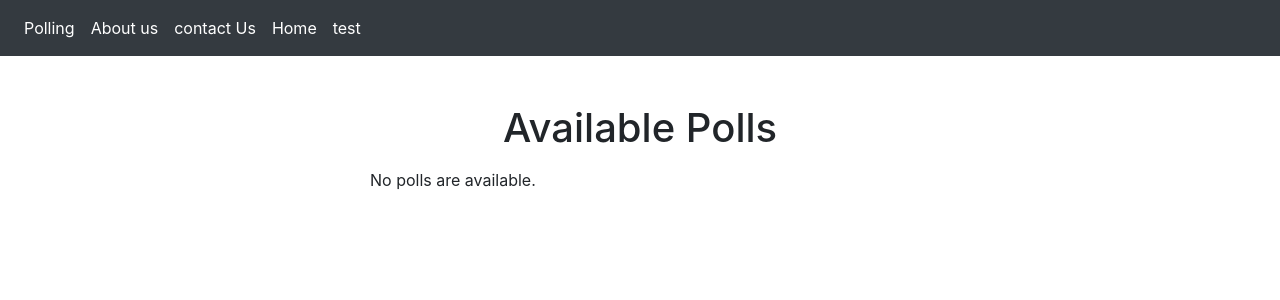
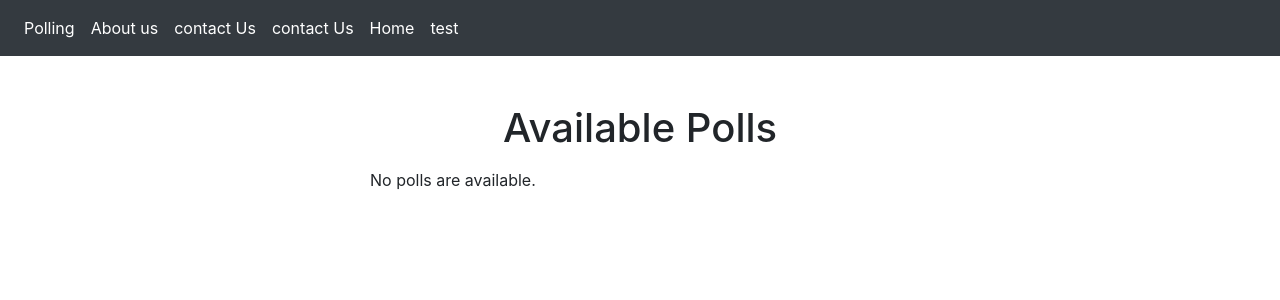
Before and after one commit to ka1antarBAB/Django_polling_project, a Django app: page /polls/ in a window 1280 px wide. Shown: the top 300 px of the page. Run offline with Django 3.2, Linux system fonts and the light colour scheme; data that the repository does not hold is empty; parts of the project's set-up code (start-up, migrations or seed data) failed here and were passed over; some libraries are stand-ins or nearby versions.

Commit message:
duplicate cuntact us link in navbar

```diff
--- a/templates/base.html
+++ b/templates/base.html
@@ -29,6 +29,10 @@
             </li>
 
             <li class="nav-item active">
+                <a class="nav-link" href="#">contact Us</a>
+            </li>
+
+            <li class="nav-item active">
                 <a class="nav-link" href="#">Home</a>
             </li>
 
```
